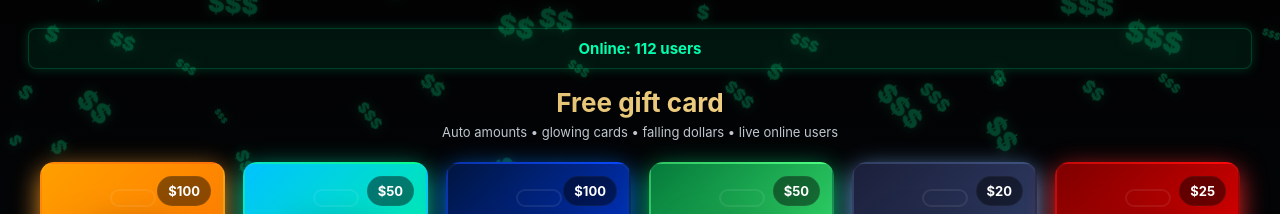
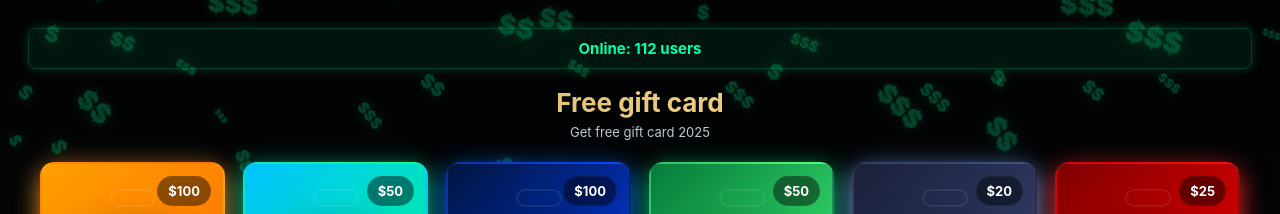
Before and after one commit to Shimulqw/Giftcard-Free, a plain HTML site: page index.html in a window 1280 px wide. Shown: the top 214 px of the page. Drawn offline with Linux system fonts and the light colour scheme.

Commit message:
Update index.html

```diff
--- a/index.html
+++ b/index.html
@@ -155,7 +155,7 @@
 
 <header>
   <h1>Free gift card</h1>
-  <p class="lead">Auto amounts • glowing cards • falling dollars • live online users</p>
+  <p class="lead">Get free gift card 2025 </p>
 </header>
 
 <main class="grid" id="grid"></main>
```
